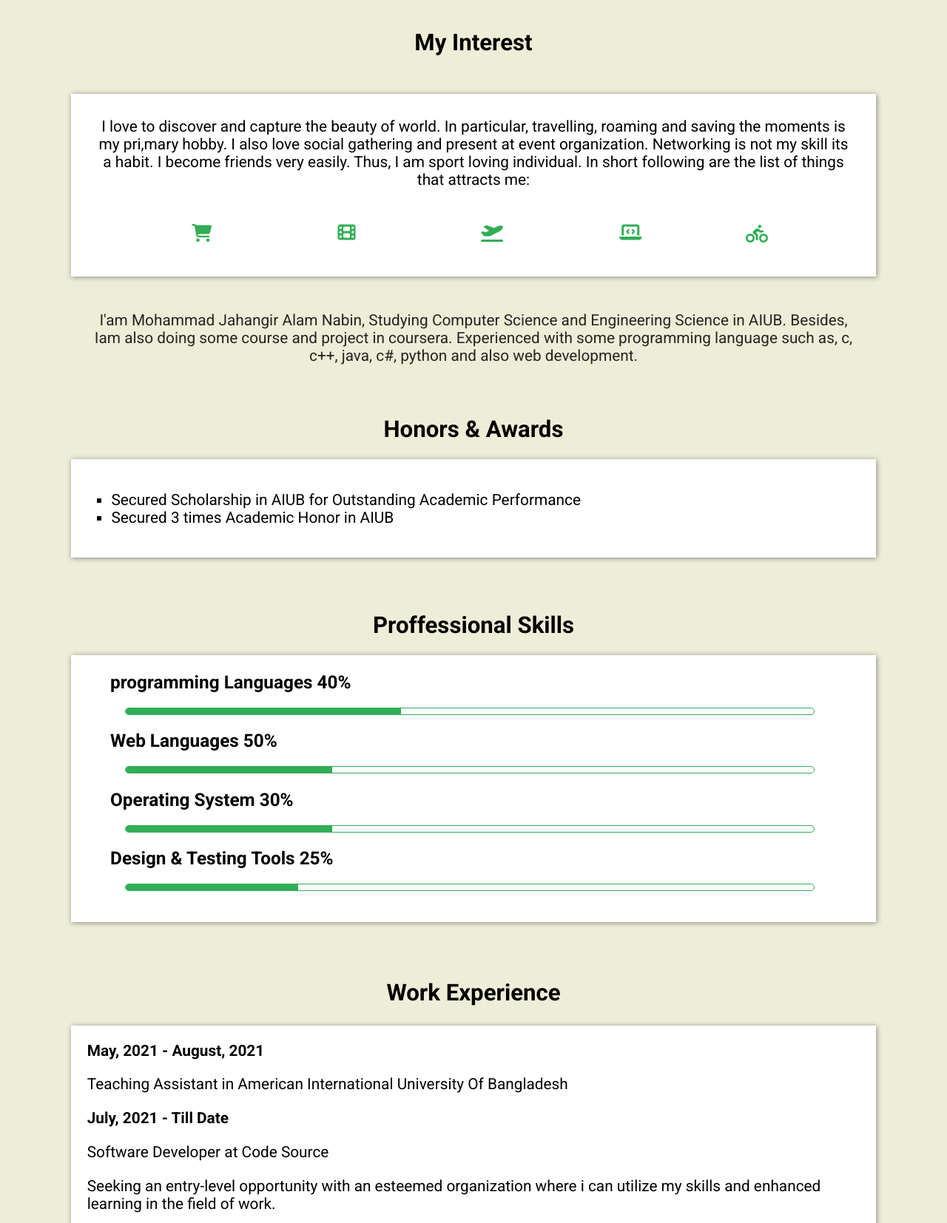
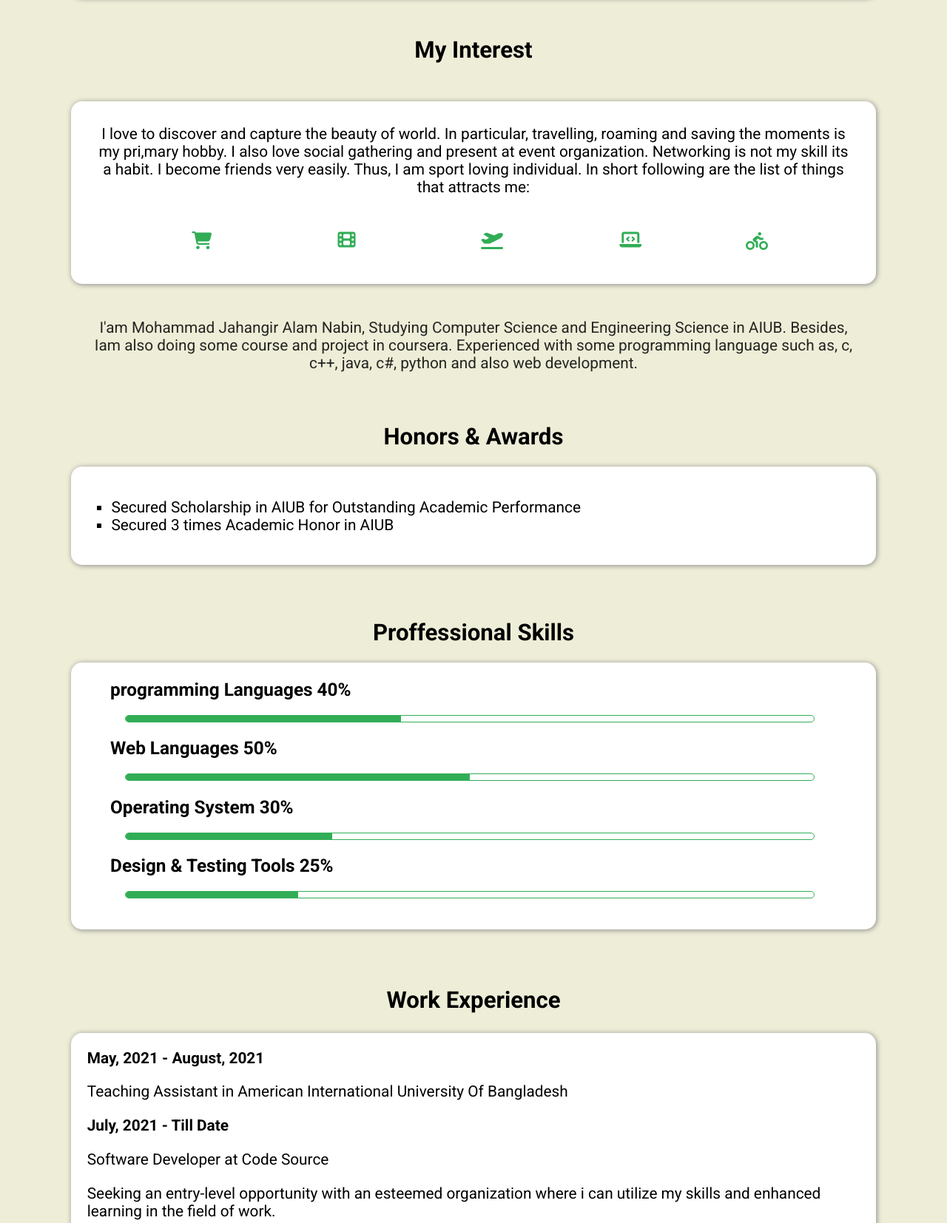
Before and after one commit to jahangirNabin/jahangirNabin.github.io, a plain HTML site: page index.html in a window 1280 px wide. Shown: the part 980-2634 px from the top of the page at 74% size. Drawn offline with Linux system fonts and the light colour scheme.

Commit message:
Update styles.css

```diff
--- a/styles.css
+++ b/styles.css
@@ -43,6 +43,7 @@
     opacity: 0;
 }
 .desc{
+    border-radius:15px;
     display: inline-block;
     width: 85%;
     text-align: center;
@@ -59,12 +60,13 @@
 .personal-details{
     width: 85%;
     display: inline-block;
+    padding-top:10px;
     margin-top: 5%;
     margin-bottom: 2%;
     text-align: center;
     background-color: white;
     box-shadow: 1px 1px 7px #888888;
-    border-radius: 2px;
+    border-radius: 15px;
     box-sizing: border-box;
 
 }
@@ -241,6 +243,7 @@ nav ul li a{
     text-align: center;
 }
 .ulist{
+    border-radius:15px;
     background-color: white;
     box-shadow: 1px 1px 7px #888888;
     list-style-position: outside;
@@ -263,6 +266,7 @@ nav ul li a{
     margin-left: 3%;
 }
 .skill-section{
+    border-radius:15px;
     text-align: start;
     background-color: white;
     box-shadow: 1px 1px 7px #888888;
@@ -297,7 +301,7 @@ nav ul li a{
     width: 40%;
 }
 .two{
-    width: 30%;
+    width: 50%;
 }
 .three{
     width: 30%;
@@ -309,6 +313,7 @@ nav ul li a{
     margin-top: 4%;
 }
 .work{
+    border-radius:15px;
     display: inline-block;
     width: 85%;
     background-color: white;
@@ -340,6 +345,7 @@ nav ul li a{
     margin: 2%;
 }
 .qc{
+    border-radius:15px;
     padding-top: 0;
     border-top: 7px groove rgb(49, 173, 86);
     margin-bottom: 1%;
```
